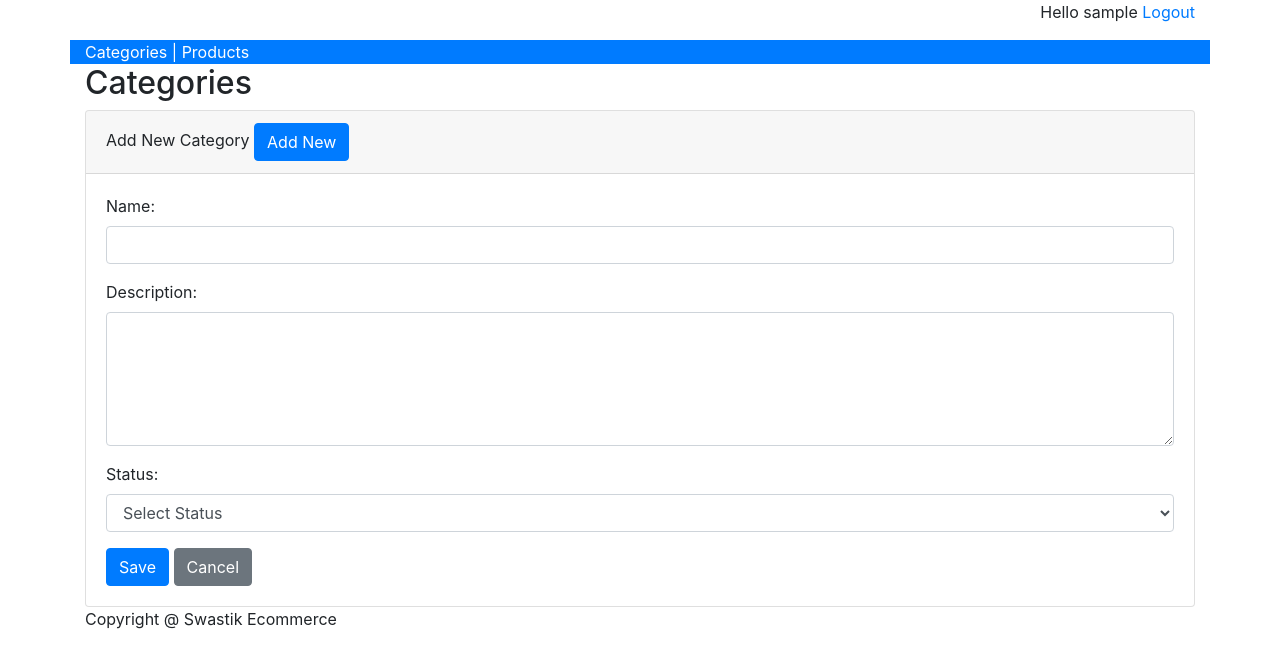
After one commit to saloneesthss/E-commerce, a PHP site: page /admin/addcategory.php in a window 1280 px wide. The commit adds this page. Shown: the top 668 px of the page. Run offline with PHP 8.4, Linux system fonts and the light colour scheme; the visitor is signed in with stand-in values (Sample User, id 1).

Commit message:
categories added

```diff
--- /dev/null
+++ b/admin/addcategory.php
@@ -0,0 +1,72 @@
+<?php
+require_once "./logincheck.php";
+
+if($_SERVER['REQUEST_METHOD']==='POST') {
+    //handle login submit
+    $name=$_POST['name'];
+    $description=$_POST['description'];
+    $status=$_POST['status'];
+
+    $sql="insert into categories set name='$name', description='$description', status='$status'";
+    $catStmt=$con->prepare($sql);
+    $catStmt->execute();
+
+    //redirect the user to category
+    header("Location:categories.php?success=Category added successfully.");
+    die;
+}
+?>
+
+<!DOCTYPE html>
+<html lang="en">
+<head>
+    <title>Administrative Panel - Swastik Ecommerce</title>
+    <link rel="stylesheet" href="../css/bootstrap.css">
+</head>
+<body>
+    <div class="container">
+        <p class="text-right">
+            Hello <?php echo $_SESSION['username']; ?>
+            <a onclick="return confirm('Are you sure to logout?');" href="logout.php">Logout</a>
+        </p>
+
+        <?php require_once("menus.php"); ?>
+
+        <div class="main">
+            <h2>Categories</h2>
+            <div class="card">
+                <div class="card-header">
+                    Add New Category
+                    <a href="addcategory.php" class="btn btn-primary">Add New</a>
+                </div>
+                <div class="card-body">
+                    <form action="" method="post">
+                        <div class="form-group">
+                    <label for="name">Name:</label>
+                    <input type="text" class="form-control" name="name" id="name">
+                </div>
+                <div class="form-group">
+                    <label for="description">Description:</label>
+                    <textarea name="description" id="description" rows="5" class="form-control"></textarea>
+                </div>
+                <div class="form-group">
+                    <label for="status">Status:</label>
+                    <select name="status" id="status" class="form-control">
+                        <option value="">Select Status</option>
+                        <option value="1">Active</option>
+                        <option value="0">Inactive</option>
+                    </select>
+                </div>
+                <button type="submit" class="btn btn-primary">Save</button>
+                <a href="categories.php" class="btn btn-secondary">Cancel</a>
+                    </form>
+                </div>
+            </div>
+        </div>
+
+        <div class="footer">
+            Copyright @ Swastik Ecommerce
+        </div>
+    </div>
+</body>
+</html>
--- a/admin/categories.php
+++ b/admin/categories.php
@@ -25,7 +25,8 @@ $categories=$stmtCategory->fetchAll(PDO::FETCH_ASSOC);
             <h2>Categories</h2>
             <div class="card">
                 <div class="card-header">
-                    Products Listing
+                    Add New Category
+                    <a href="addcategory.php" class="btn btn-primary">Add New</a>
                 </div>
                 <div class="card-body">
                     <table class="table table-bordered">
--- a/admin/logincheck.php
+++ b/admin/logincheck.php
@@ -1,4 +1,6 @@
 <?php
+require_once "../connection.php";
+
 session_start();
 
 if (!isset($_SESSION['user_login'])) {
--- a/admin/menus.php
+++ b/admin/menus.php
@@ -1,6 +1,7 @@
 <div class="row">
     <div class="col-12 bg-primary text-white">
         <a href="categories.php" class="text-white">Categories</a>
+        |
         <a href="products.php" class="text-white">Products</a>
     </div>
 </div>
```
